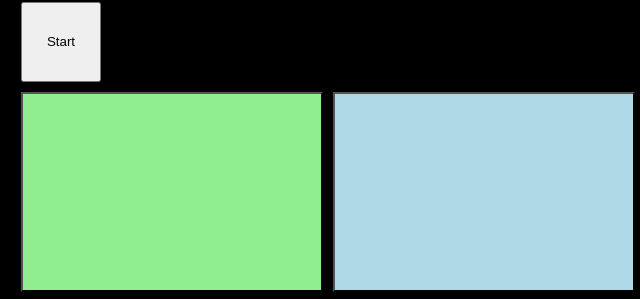
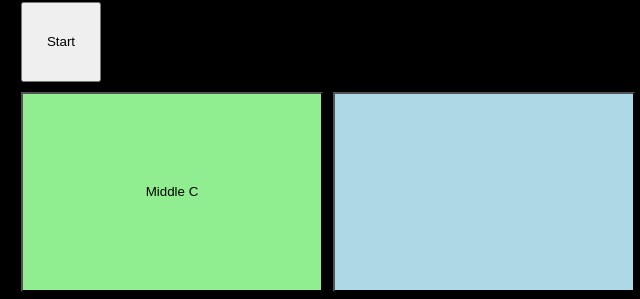
Before and after one commit to dannyothello/Simon-Says-Color-Pattern-Game, a plain HTML site: page app/index.html in a window 1280 px wide. Shown: the part 134-433 px from the top of the page, 0-640 px from the left. Drawn offline with Linux system fonts and the light colour scheme.

Commit message:
try to add note label 1

```diff
--- a/app/index.html
+++ b/app/index.html
@@ -27,7 +27,7 @@
       End
     </button>
     <div id="gameButtonArea">
-      <button id="button1" onmousedown="startTone(1)" onmouseup="stopTone()" onclick="guess(1)"></button>
+      <button id="button1" onmousedown="startTone(1)" onmouseup="stopTone()" onclick="guess(1)"><span>Middle C</span></button>
       <button id="button2" onmousedown="startTone(2)" onmouseup="stopTone()" onclick="guess(2)"></button>
       <button id="button3" onmousedown="startTone(3)" onmouseup="stopTone()" onclick="guess(3)"></button>
       <button id="button4" onmousedown="startTone(4)" onmouseup="stopTone()" onclick="guess(4)"></button>
--- a/app/style.css
+++ b/app/style.css
@@ -132,3 +132,8 @@ video {
 #button8 {
   order: 2;
 }
+
+button span {
+  display: block;
+  text-align: center;
+}
```
